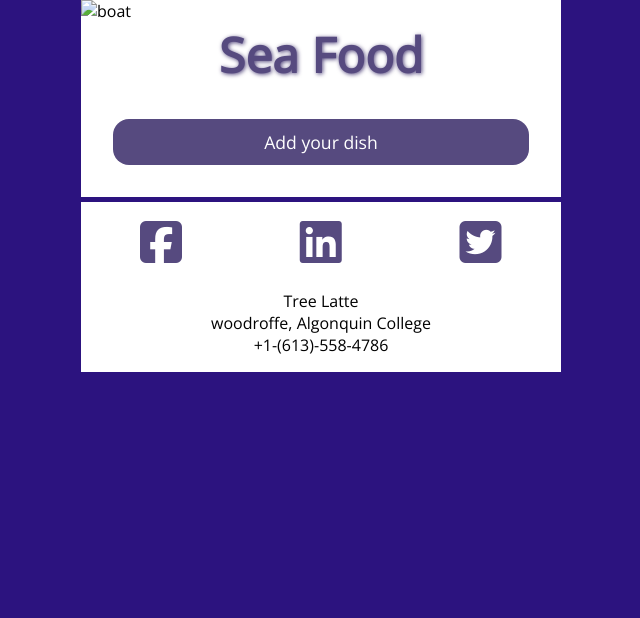
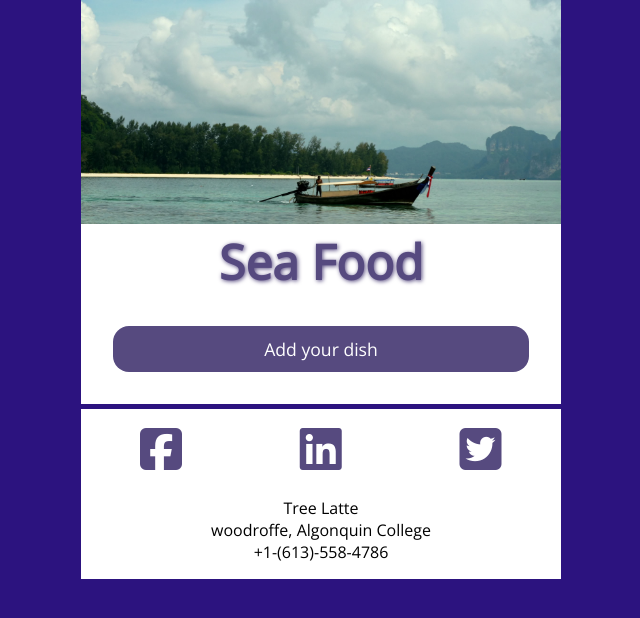
Before and after one commit to moha0669/ui-and-dynamic-content, a plain HTML site: page index.html in a window 1280 px wide. Shown: the whole page, without its empty margins (319-959 px from the left). Drawn offline with nearby package versions, Linux system fonts and the light colour scheme.

Commit message:
Update index.html

```diff
--- a/index.html
+++ b/index.html
@@ -15,7 +15,7 @@
 
      <div class="wrapper">
          <div class="masthead">
-             <img src="image/boat1.jpg" alt="boat">
+             <img src="img/boat1.jpg" alt="boat">
              <h1>Sea Food</h1>
          </div>
 
```
